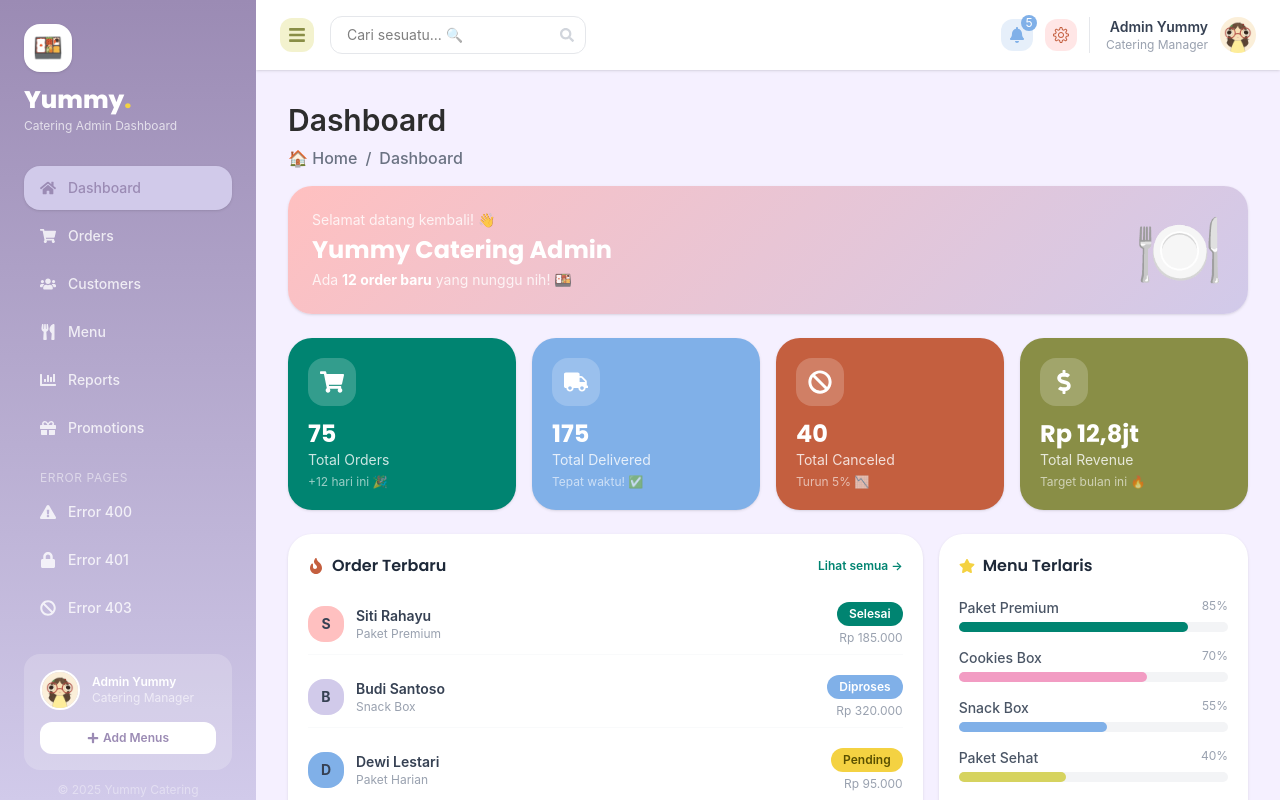
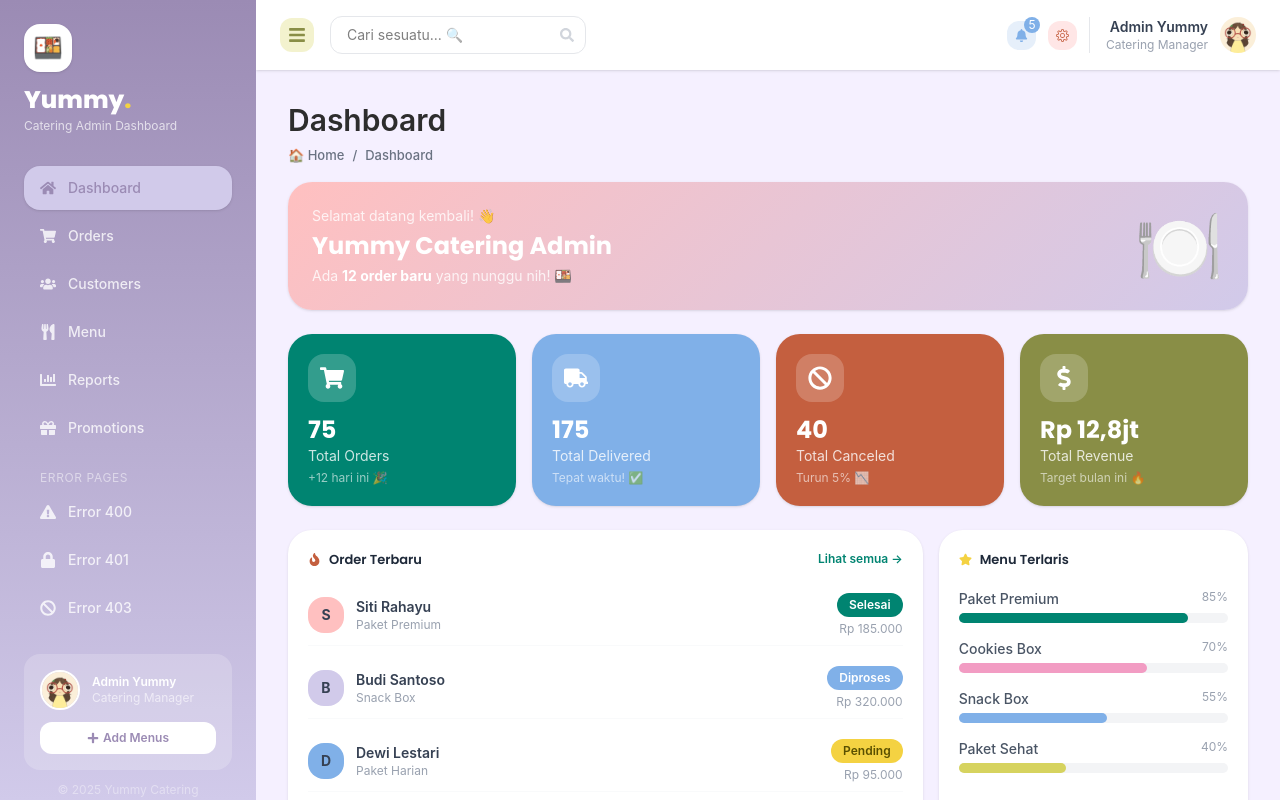
Before and after one commit to aliyah24si-ai/latihanPFL, a React (Vite) app in the folder aliya-latihanPFL/: page / in a window 1280 px wide. Built offline with nearby package versions, Linux system fonts and the light colour scheme.

Commit message:
membetulkan font

```diff
--- a/aliya-latihanPFL/src/tailwind.css
+++ b/aliya-latihanPFL/src/tailwind.css
@@ -55,4 +55,5 @@
 
 body {
   font-family: "Inter", "Poppins", sans-serif;
+  font-size: 13px;
 }
```
